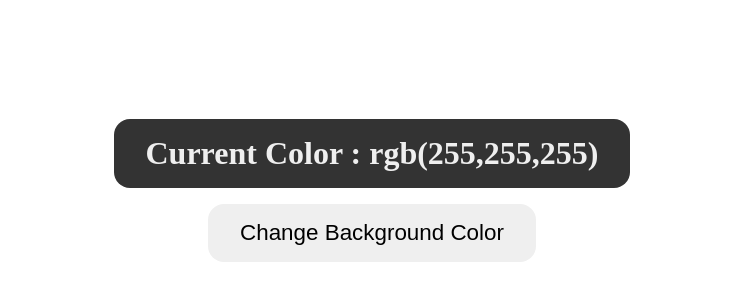
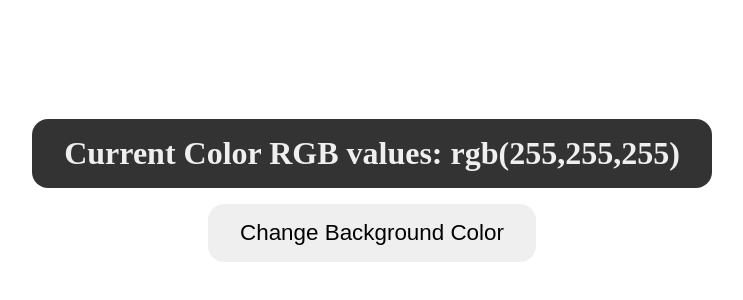
Before and after one commit to Keys4Strike/HTML5-CSS-JavaScript, a plain HTML site: page JS_03/index.html in a window 1280 px wide. Shown: the part 210-510 px from the top of the page, without its empty margins (268-1011 px from the left). Drawn offline with Linux system fonts and the light colour scheme.

```diff
--- a/JS_03/index.html
+++ b/JS_03/index.html
@@ -11,7 +11,7 @@
 <body>
     <main>
         <div class="container">
-            <h1>Current Color : <span class="current-color"> rgb(255,255,255) </span> </h1>
+            <h1>Current Color RGB values: <span class="current-color"> rgb(255,255,255) </span> </h1>
             <button>Change Background Color</button>
         </div>
     </main>
```
